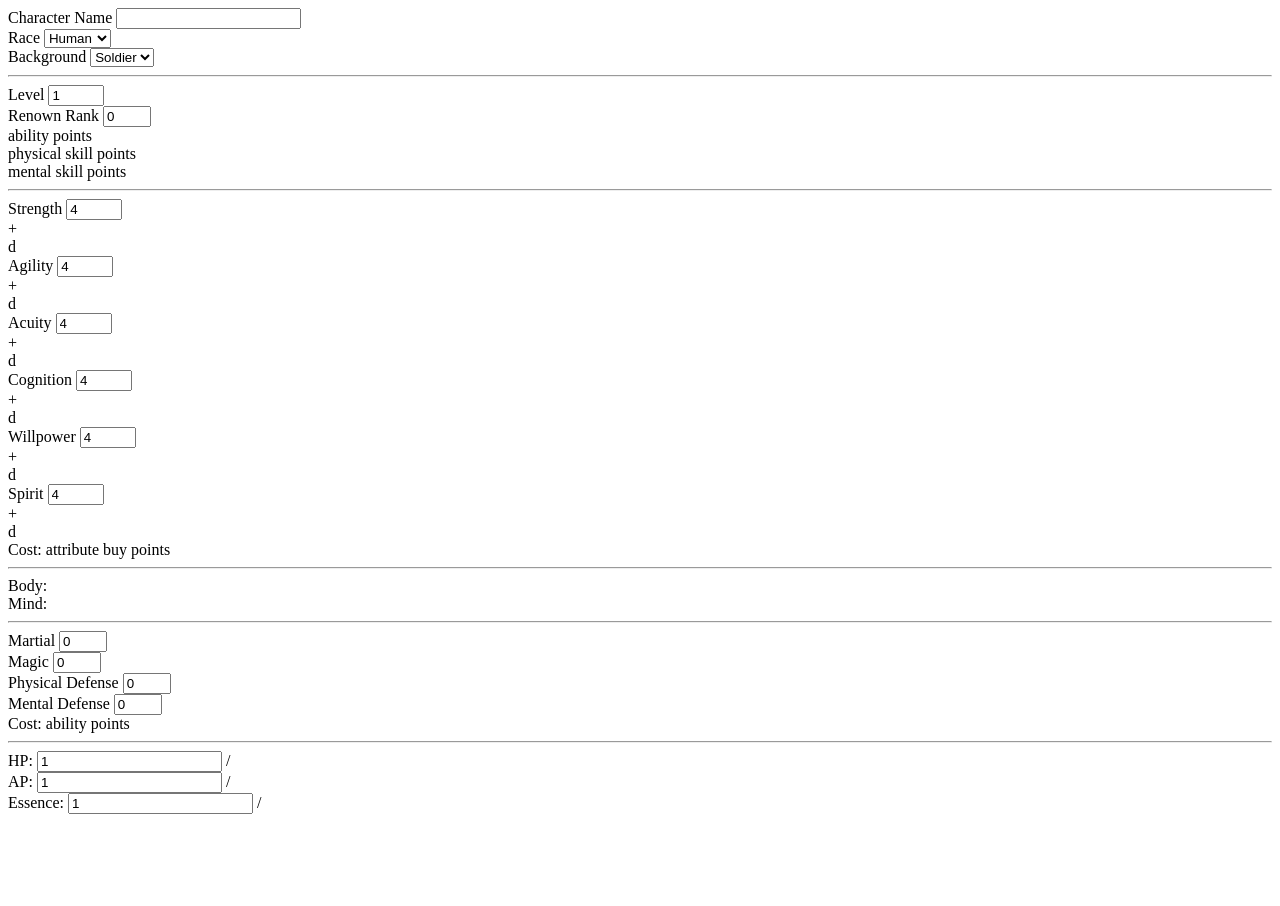
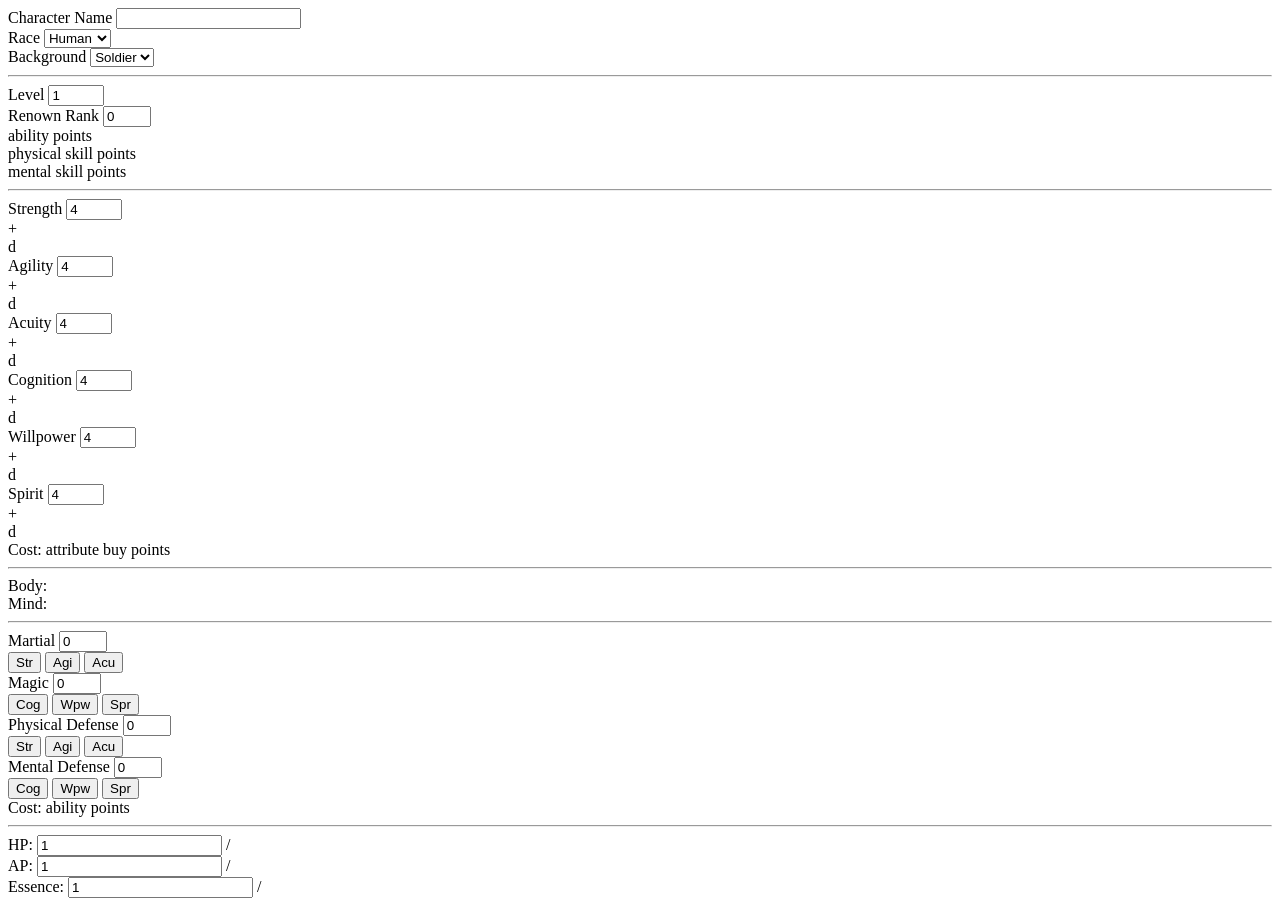
Before and after one commit to Renowned-Games/Age-of-Renown-Roll20-Assets, a plain HTML site: page character-sheet/index.html in a window 1280 px wide. Before the commit the page ends 822 px from the top, so only its background shows below. Drawn offline with Linux system fonts and the light colour scheme.

Commit message:
added ability roll buttons

```diff
--- a/character-sheet/index.html
+++ b/character-sheet/index.html
@@ -114,24 +114,140 @@
 			<span>Martial</span>
 			<input type="number" name="attr_MartialRanks" min="0" max="3" step="1" value="0" />
 		</label>
+		<div class="rolls">
+			<button type="roll" name="roll_MartialStrength" value="
+				?{Favor
+					|None,/r (@{MartialRanks}+2)d10>@{StrengthTarget}
+					|1 Favor,/r (@{MartialRanks}+3)d10dl1>@{StrengthTarget}
+					|2 Favor,/r (@{MartialRanks}+4)d10dl2>@{StrengthTarget}
+					|1 Disfavor,/r (@{MartialRanks}+3)d10dh1>@{StrengthTarget}
+					|2 Disfavor,/r (@{MartialRanks}+4)d10dh2>@{StrengthTarget}
+				}
+			">Str</button>
+			<button type="roll" name="roll_MartialAgility" value="
+				?{Favor
+					|None,/r (@{MartialRanks}+2)d10>@{AgilityTarget}
+					|1 Favor,/r (@{MartialRanks}+3)d10dl1>@{AgilityTarget}
+					|2 Favor,/r (@{MartialRanks}+4)d10dl2>@{AgilityTarget}
+					|1 Disfavor,/r (@{MartialRanks}+3)d10dh1>@{AgilityTarget}
+					|2 Disfavor,/r (@{MartialRanks}+4)d10dh2>@{AgilityTarget}
+				}
+			">Agi</button>
+			<button type="roll" name="roll_MartialAcuity" value="
+				?{Favor
+					|None,/r (@{MartialRanks}+2)d10>@{AcuityTarget}
+					|1 Favor,/r (@{MartialRanks}+3)d10dl1>@{AcuityTarget}
+					|2 Favor,/r (@{MartialRanks}+4)d10dl2>@{AcuityTarget}
+					|1 Disfavor,/r (@{MartialRanks}+3)d10dh1>@{AcuityTarget}
+					|2 Disfavor,/r (@{MartialRanks}+4)d10dh2>@{AcuityTarget}
+				}
+			">Acu</button>
+		</div>
 	</div>
 	<div class="ability">
 		<label class="score">
 			<span>Magic</span>
 			<input type="number" name="attr_MagicRanks" min="0" max="3" step="1" value="0" />
 		</label>
+		<div class="rolls">
+			<button type="roll" name="roll_MagicCognition" value="
+				?{Favor
+					|None,/r (@{MagicRanks}+2)d10>@{CognitionTarget}
+					|1 Favor,/r (@{MagicRanks}+3)d10dl1>@{CognitionTarget}
+					|2 Favor,/r (@{MagicRanks}+4)d10dl2>@{CognitionTarget}
+					|1 Disfavor,/r (@{MagicRanks}+3)d10dh1>@{CognitionTarget}
+					|2 Disfavor,/r (@{MagicRanks}+4)d10dh2>@{CognitionTarget}
+				}
+			">Cog</button>
+			<button type="roll" name="roll_MagicWillpower" value="
+				?{Favor
+					|None,/r (@{MagicRanks}+2)d10>@{WillpowerTarget}
+					|1 Favor,/r (@{MagicRanks}+3)d10dl1>@{WillpowerTarget}
+					|2 Favor,/r (@{MagicRanks}+4)d10dl2>@{WillpowerTarget}
+					|1 Disfavor,/r (@{MagicRanks}+3)d10dh1>@{WillpowerTarget}
+					|2 Disfavor,/r (@{MagicRanks}+4)d10dh2>@{WillpowerTarget}
+				}
+			">Wpw</button>
+			<button type="roll" name="roll_MagicSpirit" value="
+				?{Favor
+					|None,/r (@{MagicRanks}+2)d10>@{SpiritTarget}
+					|1 Favor,/r (@{MagicRanks}+3)d10dl1>@{SpiritTarget}
+					|2 Favor,/r (@{MagicRanks}+4)d10dl2>@{SpiritTarget}
+					|1 Disfavor,/r (@{MagicRanks}+3)d10dh1>@{SpiritTarget}
+					|2 Disfavor,/r (@{MagicRanks}+4)d10dh2>@{SpiritTarget}
+				}
+			">Spr</button>
+		</div>
 	</div>
 	<div class="ability">
 		<label class="score">
 			<span>Physical Defense</span>
 			<input type="number" name="attr_PhysicalDefenseRanks" min="0" max="3" step="1" value="0" />
 		</label>
+		<div class="rolls">
+			<button type="roll" name="roll_PhysicalDefenseStrength" value="
+				?{Favor
+					|None,/r (@{PhysicalDefenseRanks}+2)d10>@{StrengthTarget}
+					|1 Favor,/r (@{PhysicalDefenseRanks}+3)d10dl1>@{StrengthTarget}
+					|2 Favor,/r (@{PhysicalDefenseRanks}+4)d10dl2>@{StrengthTarget}
+					|1 Disfavor,/r (@{PhysicalDefenseRanks}+3)d10dh1>@{StrengthTarget}
+					|2 Disfavor,/r (@{PhysicalDefenseRanks}+4)d10dh2>@{StrengthTarget}
+				}
+			">Str</button>
+			<button type="roll" name="roll_PhysicalDefenseAgility" value="
+				?{Favor
+					|None,/r (@{PhysicalDefenseRanks}+2)d10>@{AgilityTarget}
+					|1 Favor,/r (@{PhysicalDefenseRanks}+3)d10dl1>@{AgilityTarget}
+					|2 Favor,/r (@{PhysicalDefenseRanks}+4)d10dl2>@{AgilityTarget}
+					|1 Disfavor,/r (@{PhysicalDefenseRanks}+3)d10dh1>@{AgilityTarget}
+					|2 Disfavor,/r (@{PhysicalDefenseRanks}+4)d10dh2>@{AgilityTarget}
+				}
+			">Agi</button>
+			<button type="roll" name="roll_PhysicalDefenseAcuity" value="
+				?{Favor
+					|None,/r (@{PhysicalDefenseRanks}+2)d10>@{AcuityTarget}
+					|1 Favor,/r (@{PhysicalDefenseRanks}+3)d10dl1>@{AcuityTarget}
+					|2 Favor,/r (@{PhysicalDefenseRanks}+4)d10dl2>@{AcuityTarget}
+					|1 Disfavor,/r (@{PhysicalDefenseRanks}+3)d10dh1>@{AcuityTarget}
+					|2 Disfavor,/r (@{PhysicalDefenseRanks}+4)d10dh2>@{AcuityTarget}
+				}
+			">Acu</button>
+		</div>
 	</div>
 	<div class="ability">
 		<label class="score">
 			<span>Mental Defense</span>
 			<input type="number" name="attr_MentalDefenseRanks" min="0" max="3" step="1" value="0" />
 		</label>
+		<div class="rolls">
+			<button type="roll" name="roll_MentalDefenseCognition" value="
+				?{Favor
+					|None,/r (@{MentalDefenseRanks}+2)d10>@{CognitionTarget}
+					|1 Favor,/r (@{MentalDefenseRanks}+3)d10dl1>@{CognitionTarget}
+					|2 Favor,/r (@{MentalDefenseRanks}+4)d10dl2>@{CognitionTarget}
+					|1 Disfavor,/r (@{MentalDefenseRanks}+3)d10dh1>@{CognitionTarget}
+					|2 Disfavor,/r (@{MentalDefenseRanks}+4)d10dh2>@{CognitionTarget}
+				}
+			">Cog</button>
+			<button type="roll" name="roll_MentalDefenseWillpower" value="
+				?{Favor
+					|None,/r (@{MentalDefenseRanks}+2)d10>@{WillpowerTarget}
+					|1 Favor,/r (@{MentalDefenseRanks}+3)d10dl1>@{WillpowerTarget}
+					|2 Favor,/r (@{MentalDefenseRanks}+4)d10dl2>@{WillpowerTarget}
+					|1 Disfavor,/r (@{MentalDefenseRanks}+3)d10dh1>@{WillpowerTarget}
+					|2 Disfavor,/r (@{MentalDefenseRanks}+4)d10dh2>@{WillpowerTarget}
+				}
+			">Wpw</button>
+			<button type="roll" name="roll_MentalDefenseSpirit" value="
+				?{Favor
+					|None,/r (@{MentalDefenseRanks}+2)d10>@{SpiritTarget}
+					|1 Favor,/r (@{MentalDefenseRanks}+3)d10dl1>@{SpiritTarget}
+					|2 Favor,/r (@{MentalDefenseRanks}+4)d10dl2>@{SpiritTarget}
+					|1 Disfavor,/r (@{MentalDefenseRanks}+3)d10dh1>@{SpiritTarget}
+					|2 Disfavor,/r (@{MentalDefenseRanks}+4)d10dh2>@{SpiritTarget}
+				}
+			">Spr</button>
+		</div>
 	</div>
 	<div class="buy">
 		<div class="cost">Cost: <span name="attr_AbilityPointCost"></span> ability points</div>
```
